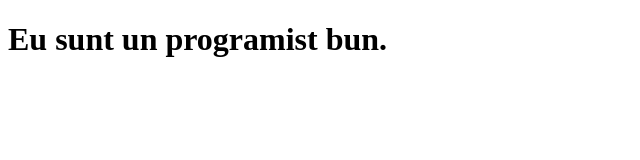
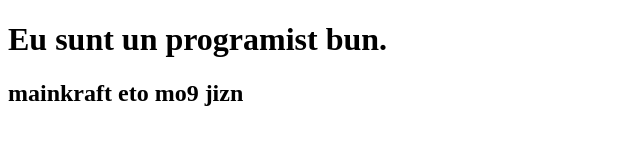
Before and after one commit to cristianistrate1234/New-Project, a plain HTML site: page index.html in a window 1280 px wide. Shown: the whole page, without its empty margins (0-640 px from the left). Drawn offline with Linux system fonts and the light colour scheme.

Commit message:
am adaugat h2

```diff
--- a/index.html
+++ b/index.html
@@ -6,5 +6,6 @@
 </head>
 <body>
 <h1>Eu sunt un programist bun.</h1>
+<h2>mainkraft eto mo9 jizn</h2>
 </body>
 </html>
```
